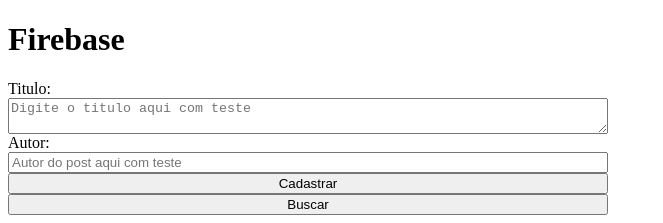
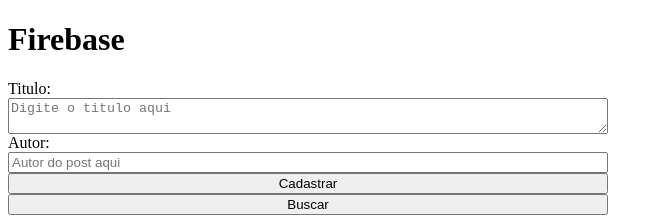
Before and after one commit to Deivysson/curso-firebase, a React (Create React App) app: page / in a window 1280 px wide. Shown: the top 223 px of the page, without its empty margins (0-663 px from the left). Built offline with nearby package versions, Linux system fonts and the light colour scheme.

Commit message:
mudança
mudança no placeholder

```diff
--- a/src/App.js
+++ b/src/App.js
@@ -57,14 +57,14 @@
 
       <label>Titulo:</label>
       <textarea type="text"
-       placeholder="Digite o titulo aqui com teste"
+       placeholder="Digite o titulo aqui"
        value={titulo}
        onChange={(e) => setTitulo (e.target.value) }
        />
 
       <label>Autor:</label>
       <input type="text"
-      placeholder="Autor do post aqui com teste"
+      placeholder="Autor do post aqui"
       value={autor}
       onChange={(e) => setAutor(e.target.value) }
       />
```
